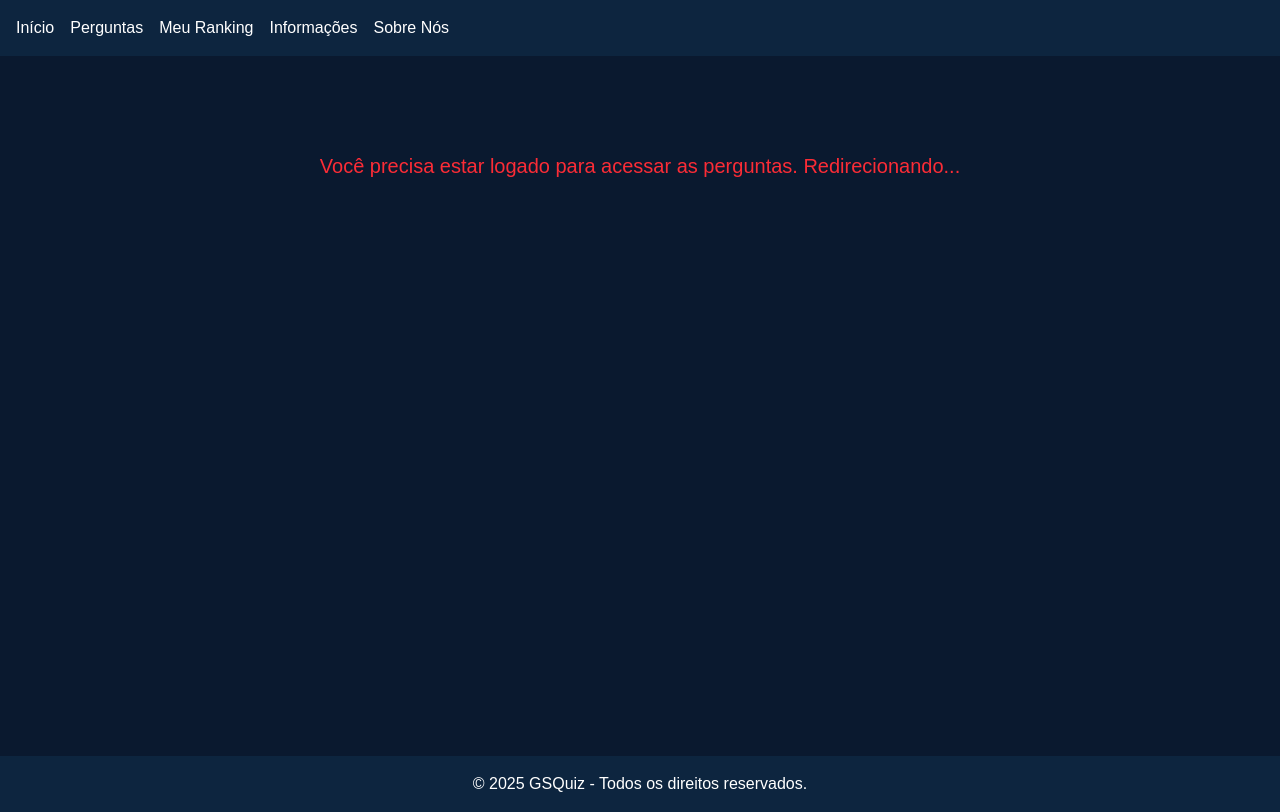
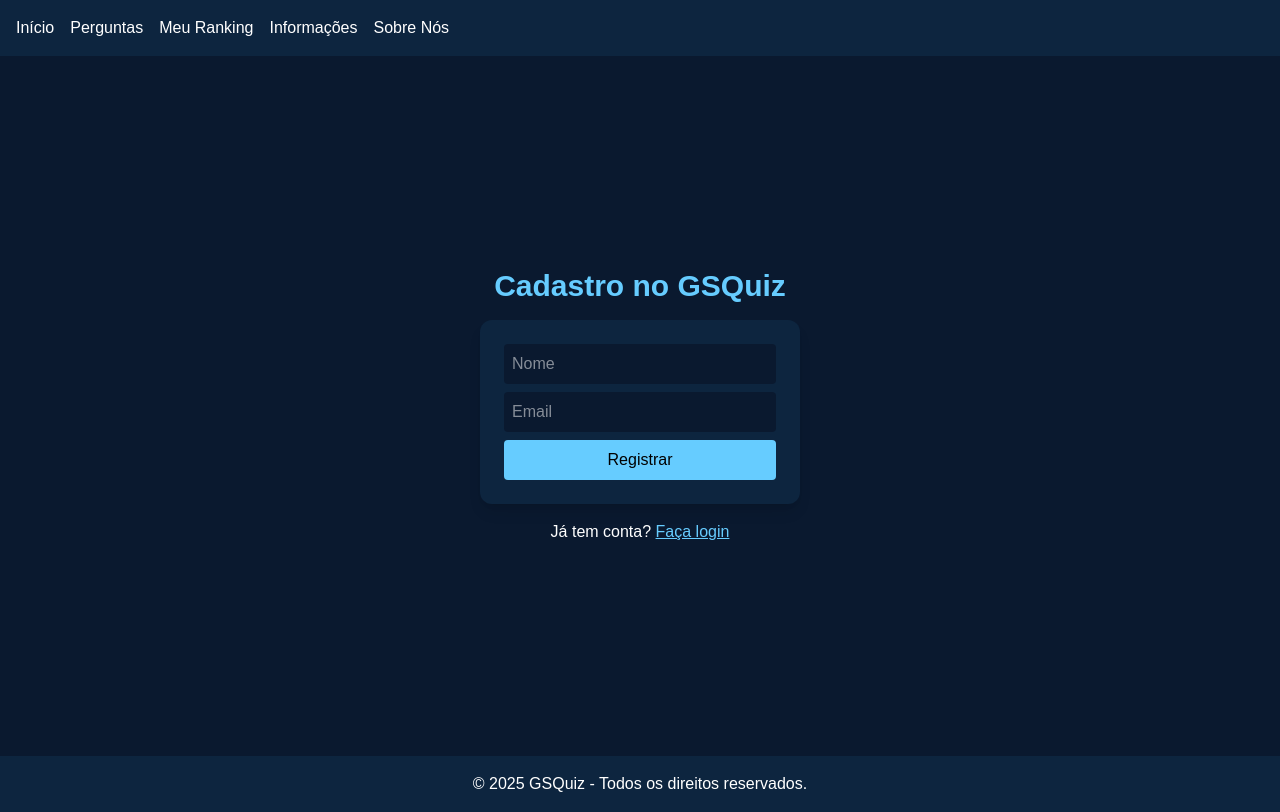
Before and after one commit to trevisz/GlobalSolution-Front, a Next.js app: page /perguntas in a window 1280 px wide. Before the commit this address had no page. Built offline with nearby package versions, Linux system fonts and the light colour scheme.

Commit message:
correção de pequenos bugs

```diff
--- a/src/app/perguntas/page.tsx
+++ b/src/app/perguntas/page.tsx
@@ -1,200 +1,93 @@
 "use client";
 
-import { useEffect, useState } from "react";
+import { useState } from "react";
 import { useRouter } from "next/navigation";
 import Header from "@/components/Header";
 import Footer from "@/components/Footer";
 import { useUser } from "@/context/UserContext";
+import Link from "next/link";
 
-type Pergunta = {
-  id_pergunta: number;
-  enunciado: string;
-  alternativaA: string;
-  alternativaB: string;
-  alternativaC: string;
-  alternativaD: string;
-  correta: string;
-};
+export default function RegistroPage() {
+  const { setUser } = useUser();
+  const [nome, setNome] = useState("");
+  const [email, setEmail] = useState("");
+  const [mensagem, setMensagem] = useState<string | null>(null); // CORRIGIDO
+  const [carregando, setCarregando] = useState(false);
+  const router = useRouter();
 
-export default function PerguntasPage() {
-  const { user } = useUser();
-  const router = useRouter();
-  const [perguntas, setPerguntas] = useState<Pergunta[]>([]);
-  const [respostas, setRespostas] = useState<Record<number, string>>({});
-  const [categoria, setCategoria] = useState<string | null>(null);
-  const [perguntaAtual, setPerguntaAtual] = useState(0);
-  const [carregando, setCarregando] = useState(false);
-  const [carregandoPerguntas, setCarregandoPerguntas] = useState(false);
-  const [erroAPI, setErroAPI] = useState<string | null>(null);
-  const [mensagem, setMensagem] = useState<string | null>(null);
-  const [categoriasFinalizadas, setCategoriasFinalizadas] = useState<string[]>([]);
+  const handleRegistro = async (e: React.FormEvent<HTMLFormElement>) => {
+    e.preventDefault();
+    setMensagem(null);
 
-  const categorias = ["Meio Ambiente", "Sustentabilidade", "Desastres Naturais"];
+    if (!nome.trim() || !email.trim()) {
+      setMensagem("⚠️ Preencha nome e email.");
+      return;
+    }
 
-  useEffect(() => {
-    if (!user) {
-      setCarregando(true);
-      setTimeout(() => {
-        router.push("/");
-      }, 1500);
-    }
-  }, [user]);
-
-const buscarPerguntas = async (categoria: string) => {
-  setCategoria(categoria);
-  setCarregandoPerguntas(true);
-  setErroAPI(null);
-  try {
-    const res = await fetch(`https://quarkus-app.onrender.com/perguntas/categoria/${encodeURIComponent(categoria)}`);
-    if (!res.ok) throw new Error("Erro ao buscar perguntas.");
-    const data = await res.json();
-    setPerguntas(data);
-    setRespostas({});
-    setPerguntaAtual(0);
-  } catch (err: unknown) {
-    if (err instanceof Error) {
-      setErroAPI(err.message);
-    } else {
-      setErroAPI("Erro inesperado ao buscar perguntas.");
-    }
-    setCategoria(null);
-  } finally {
-    setCarregandoPerguntas(false);
-  }
-};
-
-
-  const handleResposta = (id: number, resposta: string) => {
-    if (respostas[id]) return;
-    setRespostas({ ...respostas, [id]: resposta });
-
-    setTimeout(() => {
-      if (perguntaAtual < perguntas.length - 1) {
-        setPerguntaAtual(perguntaAtual + 1);
-      } else {
-        finalizarQuiz();
-      }
-    }, 1000);
-  };
-
-  const finalizarQuiz = async () => {
-    const acertos = Object.entries(respostas).filter(([id, resposta]) => {
-      const pergunta = perguntas.find((p) => p.id_pergunta === Number(id));
-      return pergunta?.correta === resposta;
-    }).length;
-
-    const payload = {
-      usuario_id: user?.id_usuario,
-      pontuacao: acertos,
-      dataJogo: new Date().toISOString()
-    };
-
+    setCarregando(true);
     try {
-      const res = await fetch("https://quarkus-app.onrender.com/resultados", {
+      const response = await fetch("https://quarkus-app.onrender.com/usuarios", {
         method: "POST",
         headers: { "Content-Type": "application/json" },
-        body: JSON.stringify(payload)
+        body: JSON.stringify({ nome, email }),
       });
 
-      if (res.ok) {
-        setMensagem(`✔️ Quiz finalizado! Você acertou ${acertos} de ${perguntas.length} perguntas.`);
+      if (response.ok) {
+        const data = await response.json();
+        setUser(data);
+        setMensagem(`✅ Cadastro realizado com sucesso, ${data.nome}!`);
+        setTimeout(() => router.push("/perguntas"), 1000);
       } else {
-        setMensagem("❌ Erro ao salvar pontuação.");
+        setMensagem("❌ Erro ao registrar. Tente novamente.");
       }
-    } catch (error) {
-      console.error("Erro ao enviar pontuação:", error);
-      setMensagem("❌ Erro de conexão com o servidor.");
+    } catch (err: unknown) {
+      if (err instanceof Error) {
+        setMensagem(`Erro: ${err.message}`);
+      } else {
+        setMensagem("Erro inesperado ao registrar.");
+      }
+    } finally {
+      setCarregando(false);
     }
-
-    setCategoriasFinalizadas([...categoriasFinalizadas, categoria!]);
-    setCategoria(null);
-    setPerguntas([]);
-    setRespostas({});
-    setPerguntaAtual(0);
   };
 
   return (
     <>
       <Header />
-      <main className="p-4 flex flex-col min-h-screen bg-[#0a192f] text-white">
-        {carregando ? (
-          <p className="text-red-500 text-center mt-20 text-xl">
-            Você precisa estar logado para acessar as perguntas. Redirecionando...
-          </p>
-        ) : (
-          <>
-            {mensagem && (
-              <p className="text-center mb-4 font-semibold text-green-400">{mensagem}</p>
-            )}
+      <main className="flex flex-col items-center justify-center min-h-screen bg-[#0a192f] text-white p-4">
+        <h1 className="text-3xl font-bold mb-4 text-[#66ccff]">Cadastro no GSQuiz</h1>
 
-            {!categoria && (
-              <>
-                <h1 className="text-2xl font-bold mb-4 text-center">Escolha uma categoria</h1>
-                <div className="flex gap-4 justify-center flex-wrap">
-                  {categorias.map((cat) => {
-                    const finalizada = categoriasFinalizadas.includes(cat);
-                    return (
-                      <button
-                        key={cat}
-                        onClick={() => buscarPerguntas(cat)}
-                        disabled={finalizada}
-                        className={`p-2 rounded ${finalizada ? "bg-gray-300 text-gray-600 cursor-not-allowed" : "bg-blue-500 text-white"}`}
-                      >
-                        {cat} {finalizada ? "✔️" : ""}
-                      </button>
-                    );
-                  })}
-                </div>
-                {erroAPI && <p className="text-red-500 text-center mt-4">{erroAPI}</p>}
-                {carregandoPerguntas && <p className="text-blue-300 text-center mt-4">Carregando perguntas...</p>}
-              </>
-            )}
+        <form onSubmit={handleRegistro} className="flex flex-col gap-2 bg-[#0d253f] p-6 rounded-xl shadow-lg w-80">
+          <input
+            type="text"
+            placeholder="Nome"
+            className="p-2 rounded bg-[#0a192f] text-white"
+            value={nome}
+            onChange={(e) => setNome(e.target.value)}
+          />
+          <input
+            type="email"
+            placeholder="Email"
+            className="p-2 rounded bg-[#0a192f] text-white"
+            value={email}
+            onChange={(e) => setEmail(e.target.value)}
+          />
+          <button
+            type="submit"
+            disabled={carregando}
+            className={`p-2 rounded ${carregando ? "bg-gray-500 text-white" : "bg-[#66ccff] text-black"}`}
+          >
+            {carregando ? "Registrando..." : "Registrar"}
+          </button>
+        </form>
 
-            {categoria && perguntas.length > 0 && (
-              <>
-                <div className="flex flex-col items-center mb-4 relative">
-                  <button
-                    onClick={() => { setCategoria(null); setPerguntas([]); }}
-                    className="absolute left-0 bg-gray-300 text-black p-2 rounded"
-                  >
-                    Voltar às Categorias
-                  </button>
-                  <h1 className="text-2xl font-bold text-center">{`Categoria: ${categoria}`}</h1>
-                </div>
+        {mensagem && (
+          <p className="mt-4 text-sm text-yellow-300 text-center">{mensagem}</p>
+        )}
 
-                <div key={perguntas[perguntaAtual].id_pergunta} className="border p-4 mb-4 rounded bg-white text-black">
-                  <p className="font-semibold text-lg">{perguntas[perguntaAtual].enunciado}</p>
-                  <div className="flex flex-col mt-2 gap-2">
-                    {["A", "B", "C", "D"].map((letra) => {
-                      const p = perguntas[perguntaAtual];
-                      const alt = p[`alternativa${letra}` as keyof Pergunta];
-                      const correta = p.correta;
-                      const escolhida = respostas[p.id_pergunta];
-                      let cor = "bg-gray-100";
-
-                      if (escolhida) {
-                        if (letra === correta) cor = "bg-green-300";
-                        else if (letra === escolhida) cor = "bg-red-300";
-                        else cor = "opacity-50";
-                      }
-
-                      return (
-                        <button
-                          key={letra}
-                          onClick={() => handleResposta(p.id_pergunta, letra)}
-                          disabled={!!escolhida}
-                          className={`p-2 rounded ${cor} border text-black`}
-                        >
-                          {alt}
-                        </button>
-                      );
-                    })}
-                  </div>
-                </div>
-              </>
-            )}
-          </>
-        )}
+        <p className="mt-4">
+          Já tem conta? <Link href="/" className="text-[#66ccff] underline">Faça login</Link>
+        </p>
       </main>
       <Footer />
     </>
--- a/src/app/resultado/page.tsx
+++ b/src/app/resultado/page.tsx
@@ -94,7 +94,7 @@ export default function ResultadoPage() {
                     ></div>
                   </div>
                   <p className="text-white text-sm">
-                    {totalPontos ?? 0} ponto{(totalPontos ?? 0) !== 1 ? "s" : ""} de 15
+                    {totalPontos ?? 0} ponto{(totalPontos ?? 0) !== 1 ? "s" : ""}
                   </p>
                 </>
               )}
```
